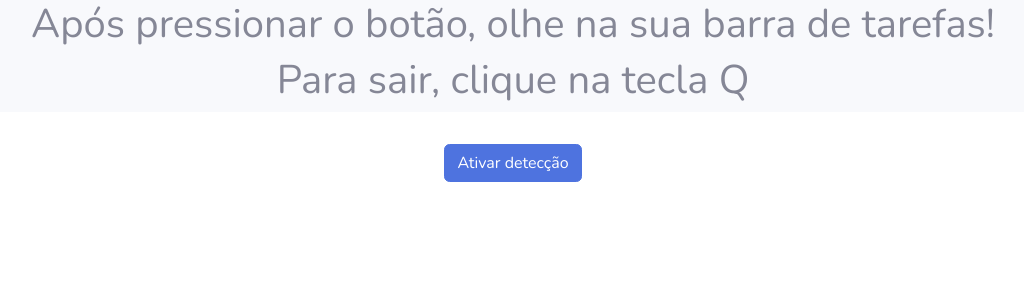
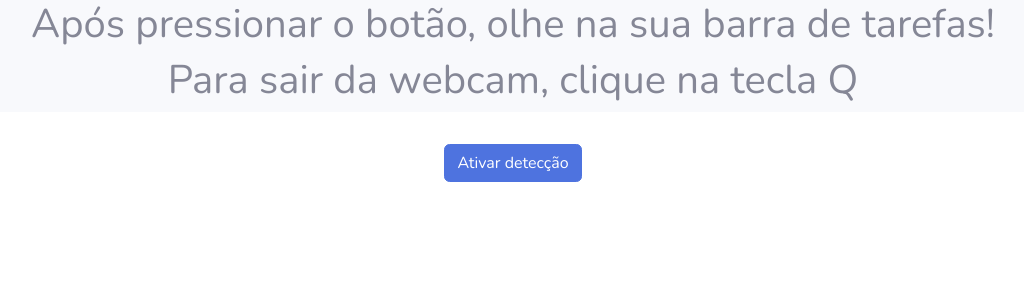
Before and after one commit to deodatojunior/DFS, a Django app: page / in a window 1280 px wide. Shown: the top 300 px of the page, without its empty margins (127-1151 px from the left). Run offline with Django 3.2, Linux system fonts and the light colour scheme; some libraries are stand-ins or nearby versions.

Commit message:
alteração no html

```diff
--- a/DF/templates/index.html
+++ b/DF/templates/index.html
@@ -44,7 +44,7 @@
                  <div class="container my-auto">
                     <div class="copyright text-center my-auto">
                         <h1>Após pressionar o botão, olhe na sua barra de tarefas!</h1>
-                        <H1>Para sair, clique na tecla Q</H1>
+                        <H1>Para sair da webcam, clique na tecla Q</H1>
                     </div>
                 </div>
 
```
